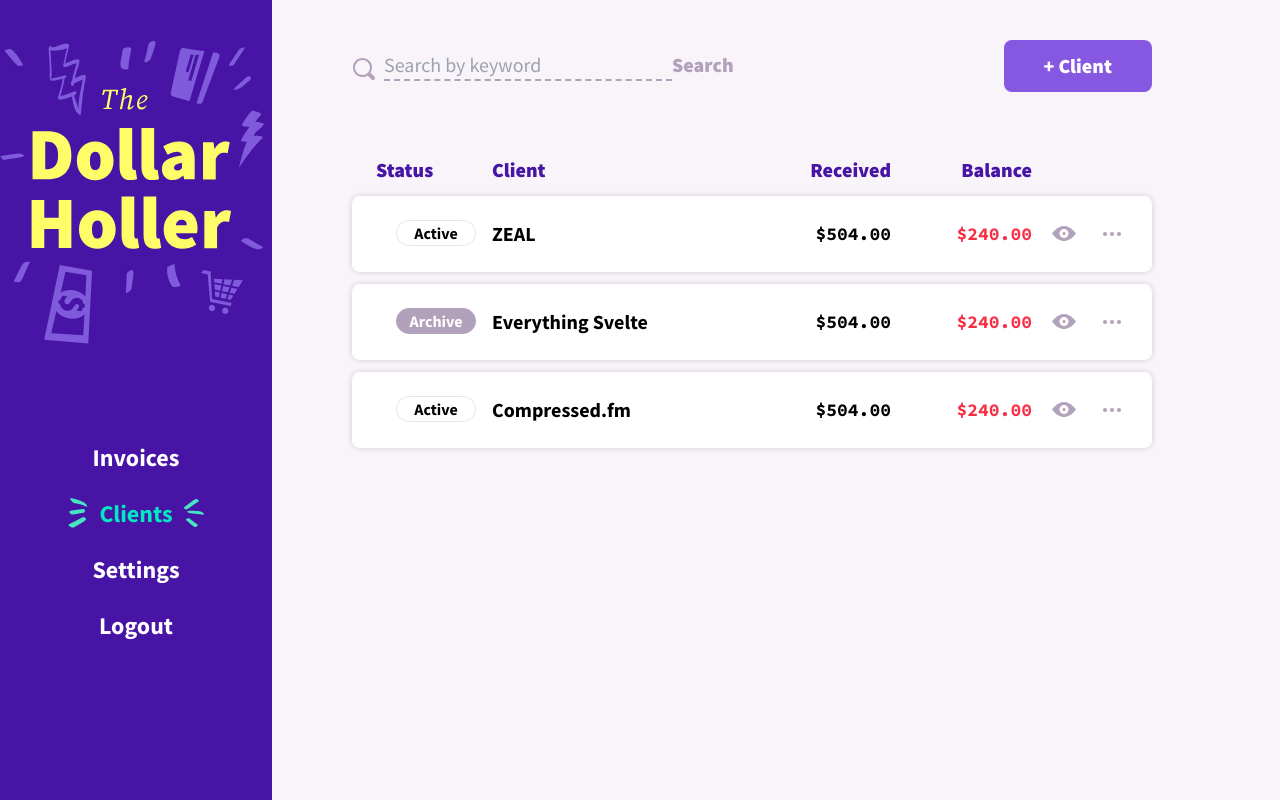
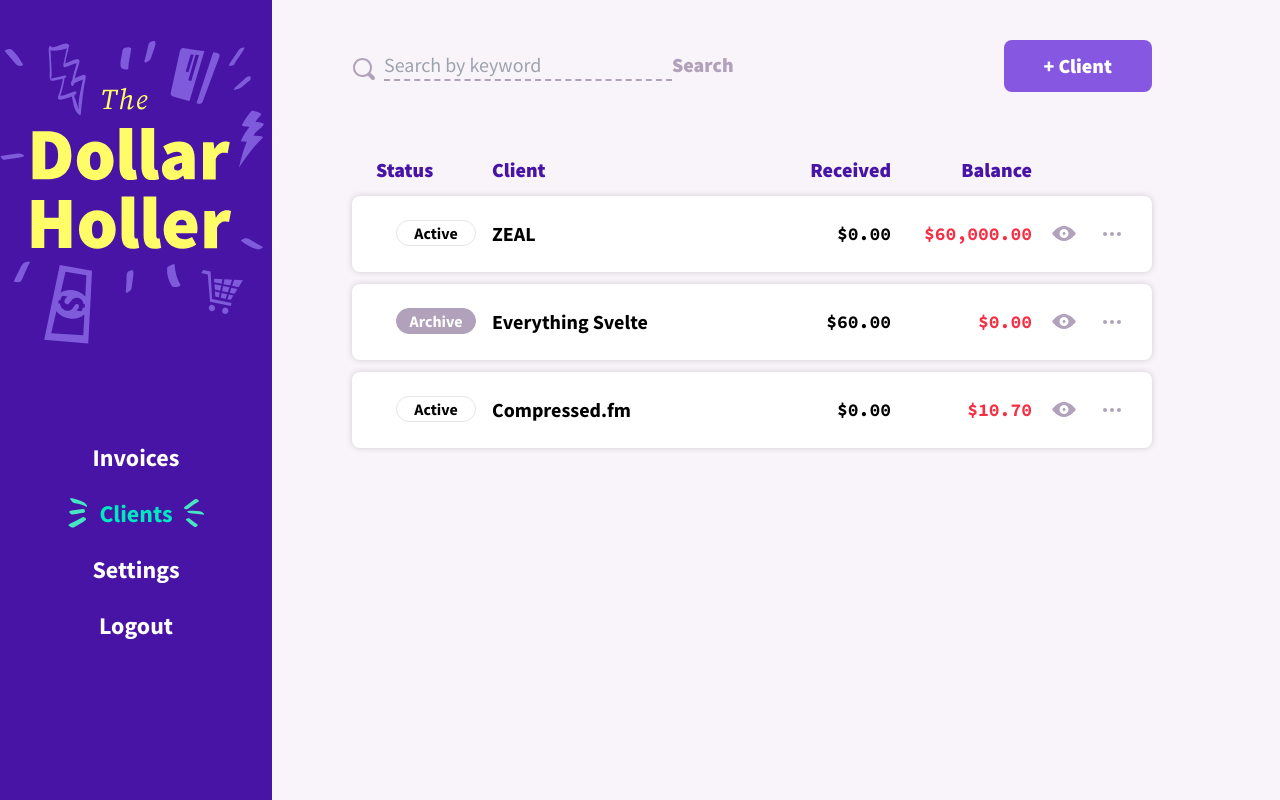
Before and after one commit to its-cess/everything-svelte, a SvelteKit app: page /clients in a window 1280 px wide. Built offline with nearby package versions, Linux system fonts and the light colour scheme.

Commit message:
update moneyHelpers functions. update seed.json file. add invoice calculations to clients page.

```diff
--- a/src/global.d.ts
+++ b/src/global.d.ts
@@ -22,6 +22,7 @@ interface Client {
 	city?: string;
 	state?: string;
 	zip?: string;
+	invoices?: Invoice[]
 }
 
 interface LineItem {
--- a/src/lib/utils/moneyHelpers.ts
+++ b/src/lib/utils/moneyHelpers.ts
@@ -82,7 +82,7 @@ export const addThousandsSeparator = (myNum: string): string => {
 export const sumInvoices = (invoices: Invoice[] | undefined): number => {
 	if (!invoices) return 0;
 	return invoices.reduce((prevValue, curValue) => {
-		const invoiceSum = sumLineItems(curValue.lineItems);
+		const invoiceSum = invoiceTotal(curValue.lineItems, curValue.discount);
 		return prevValue + invoiceSum;
 	}, 0);
 };
--- a/src/routes/(dashboard)/clients/ClientRow.svelte
+++ b/src/routes/(dashboard)/clients/ClientRow.svelte
@@ -1,4 +1,5 @@
 <script lang="ts">
+	import { centsToDollars, sumInvoices } from '$lib/utils/moneyHelpers';
 	import Tag from '$lib/components/Tag.svelte';
 	import View from '$lib/components/Icon/View.svelte';
 	import ThreeDots from '$lib/components/Icon/ThreeDots.svelte';
@@ -11,6 +12,26 @@
 	export let client: Client;
 
 	let isAdditionalMenuShowing = false;
+
+	const receivedInvoices = () => {
+		if (client?.invoices) {
+			//find invoices that have been paid
+			const paidInvoices = client.invoices?.filter((invoice) => invoice.invoiceStatus === 'paid');
+			//get the sum of all the invoices that have been paid
+			return sumInvoices(paidInvoices);
+		}
+		return 0;
+	};
+
+	const balanceInvoices = () => {
+		if (client?.invoices) {
+			//find invoices that have NOT been paid
+			const paidInvoices = client.invoices?.filter((invoice) => invoice.invoiceStatus !== 'paid');
+			//get the sum of all the invoices that have been paid
+			return sumInvoices(paidInvoices);
+		}
+		return 0;
+	};
 </script>
 
 <div class="client-table client-row rounded-lg bg-white py-3 lg:py-6 shadow-tableRow">
@@ -18,8 +39,12 @@
 	<div class="client-name truncate whitespace-nowrap text-base font-bold lg:text-xl">
 		{client.name}
 	</div>
-	<div class="received text-right font-mono text-sm lg:text-lg font-bold">$504.00</div>
-	<div class="balance text-right font-mono text-sm lg:text-lg font-bold text-scarlet">$240.00</div>
+	<div class="received text-right font-mono text-sm lg:text-lg font-bold">
+		${centsToDollars(receivedInvoices())}
+	</div>
+	<div class="balance text-right font-mono text-sm lg:text-lg font-bold text-scarlet">
+		${centsToDollars(balanceInvoices())}
+	</div>
 	<div
 		class="view relative hidden lg:flex justify-center items-center text-pastelPurple hover:text-daisyBush"
 	>
--- a/src/seed.json
+++ b/src/seed.json
@@ -1,34 +1,162 @@
 {
   "clients": [
     {
-      "address": "123 Street",
       "city": "Somewhereville",
+      "clientStatus": "active",
       "email": "compressed@example.com",
       "id": "1",
+      "invoices": [
+        {
+          "client": {
+            "name": "Compressed.fm"
+          },
+          "createdAt": "2022-07-01",
+          "discount": 10,
+          "dueDate": "2022-07-31",
+          "id": "1",
+          "invoiceNumber": "12345",
+          "invoiceStatus": "draft",
+          "issueDate": "2022-07-01",
+          "lineItems": [
+            {
+              "amount": 100,
+              "description": "Podcast Episode #1",
+              "id": "1",
+              "quantity": 1
+            },
+            {
+              "amount": 200,
+              "description": "Podcast Episode #2",
+              "id": "2",
+              "quantity": 1
+            }
+          ],
+          "notes": "**This** please.",
+          "subject": "Podcast Episodes",
+          "terms": "_Pay_ me."
+        },
+        {
+          "client": {
+            "name": "Compressed.fm"
+          },
+          "createdAt": "2022-07-01",
+          "discount": 0,
+          "dueDate": "2022-07-06",
+          "id": "2",
+          "invoiceNumber": "12352",
+          "invoiceStatus": "draft",
+          "issueDate": "2022-07-08",
+          "lineItems": [
+            {
+              "amount": 300,
+              "description": "Podcast Episode #1",
+              "id": "3",
+              "quantity": 1
+            },
+            {
+              "amount": 500,
+              "description": "Podcast Episode #2",
+              "id": "4",
+              "quantity": 1
+            }
+          ],
+          "subject": "Podcast Episodes"
+        }
+      ],
       "name": "Compressed.fm",
       "state": "TN",
-      "zip": "12345",
-			"clientStatus": "active"
+      "street": "123 Street",
+      "zip": "12345"
     },
     {
-      "address": "456 Drive",
       "city": "Nowhere",
+      "clientStatus": "archive",
       "email": "everythingsvelte@test.com",
       "id": "2",
+      "invoices": [
+        {
+          "client": {
+            "name": "Everything Svelte"
+          },
+          "createdAt": "2022-07-01",
+          "dueDate": "2022-10-06",
+          "id": "6",
+          "invoiceNumber": "12346",
+          "invoiceStatus": "paid",
+          "issueDate": "2022-07-01",
+          "lineItems": [
+            {
+              "amount": 1000,
+              "description": "Complete Tier",
+              "id": "5",
+              "quantity": 1
+            },
+            {
+              "amount": 5000,
+              "description": "Starter Tier",
+              "id": "6",
+              "quantity": 2
+            }
+          ],
+          "subject": "Course Material"
+        }
+      ],
       "name": "Everything Svelte",
       "state": "TN",
-      "zip": "67890",
-			"clientStatus": "archive"
+      "street": "456 Drive",
+      "zip": "67890"
     },
     {
-      "address": "789 Boulevard",
       "city": "Anywhere",
+      "clientStatus": "active",
       "email": "zeal@test.com",
       "id": "3",
+      "invoices": [
+        {
+          "client": {
+            "name": "ZEAL"
+          },
+          "createdAt": "2022-07-06",
+          "dueDate": "2022-10-06",
+          "id": "5",
+          "invoiceNumber": "12348",
+          "invoiceStatus": "sent",
+          "issueDate": "2022-07-06",
+          "lineItems": [
+            {
+              "amount": 1000000,
+              "description": "Website Development",
+              "id": "1",
+              "quantity": 1
+            }
+          ],
+          "subject": "Website"
+        },
+        {
+          "client": {
+            "name": "ZEAL"
+          },
+          "createdAt": "2022-07-01",
+          "dueDate": "2022-06-06",
+          "id": "7",
+          "invoiceNumber": "12347",
+          "invoiceStatus": "sent",
+          "issueDate": "2022-07-01",
+          "lineItems": [
+            {
+              "amount": 5000000,
+              "description": "Website Design",
+              "id": "4",
+              "quantity": 1
+            }
+          ],
+          "subject": "Website"
+        }
+      ],
       "name": "ZEAL",
       "state": "TN",
-      "zip": "87654",
-			"clientStatus": "active"
+      "street": "789 Boulevard",
+      "zip": "87654"
     }
   ],
   "invoices": [
@@ -80,6 +208,7 @@
         "zip": "12345"
       },
       "createdAt": "2022-07-01",
+      "discount": 0,
       "dueDate": "2022-07-06",
       "id": "2",
       "invoiceNumber": "12352",
@@ -187,11 +316,11 @@
     }
   ],
   "settings": {
-	"myName": "Cecily Toro",
-	"email": "cecily@email.com",
-	"street": "1234 Main Street",
-	"city": "Cincinnati",
-	"state": "OH",
-	"zip": "45111"
+    "city": "Coolville",
+    "email": "amy@example.com",
+    "myName": "Amy Dutton",
+    "state": "TN",
+    "street": "123 Awesome Street",
+    "zip": "54321"
   }
 }
```
Lines whose indentation alone changed are shown as unchanged.
